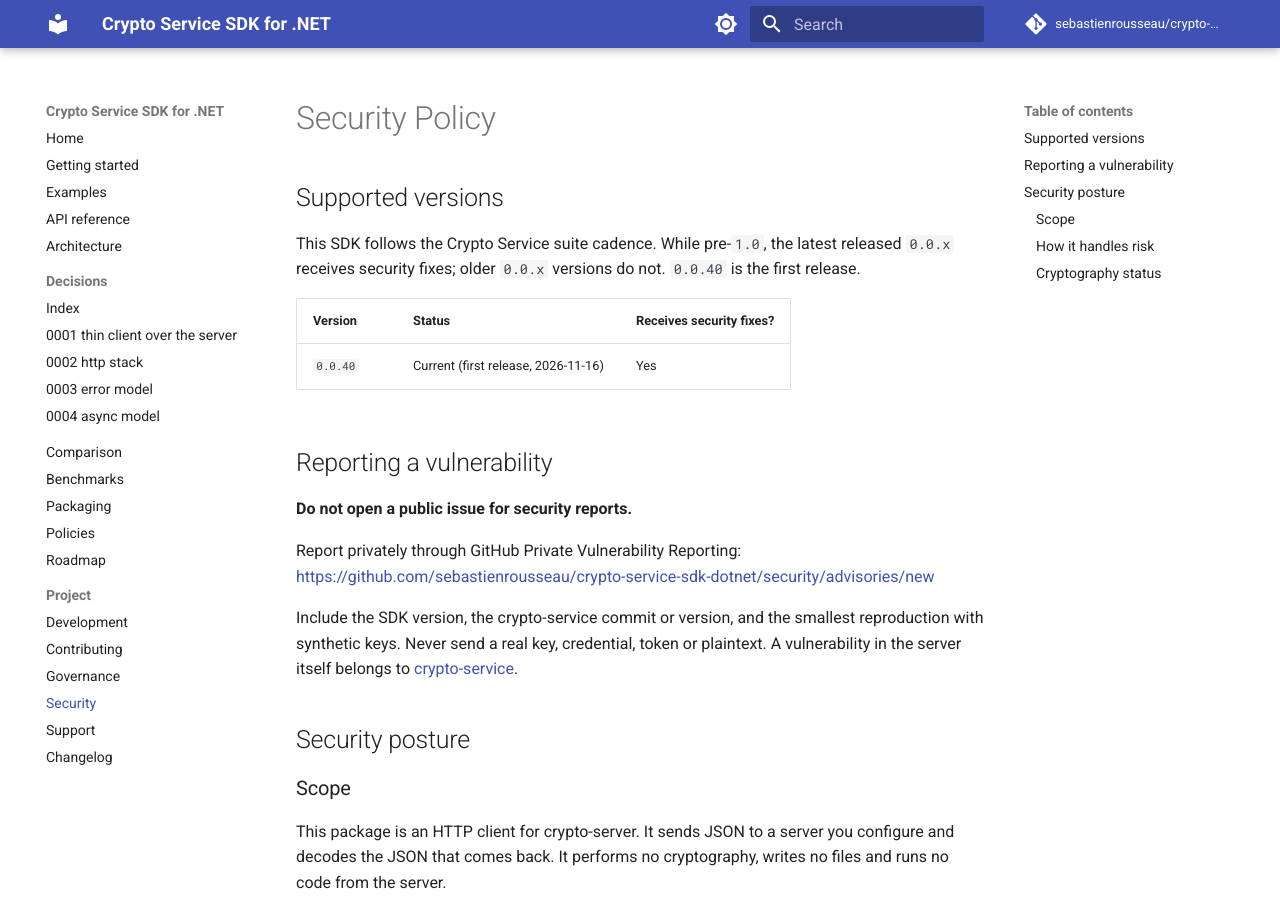
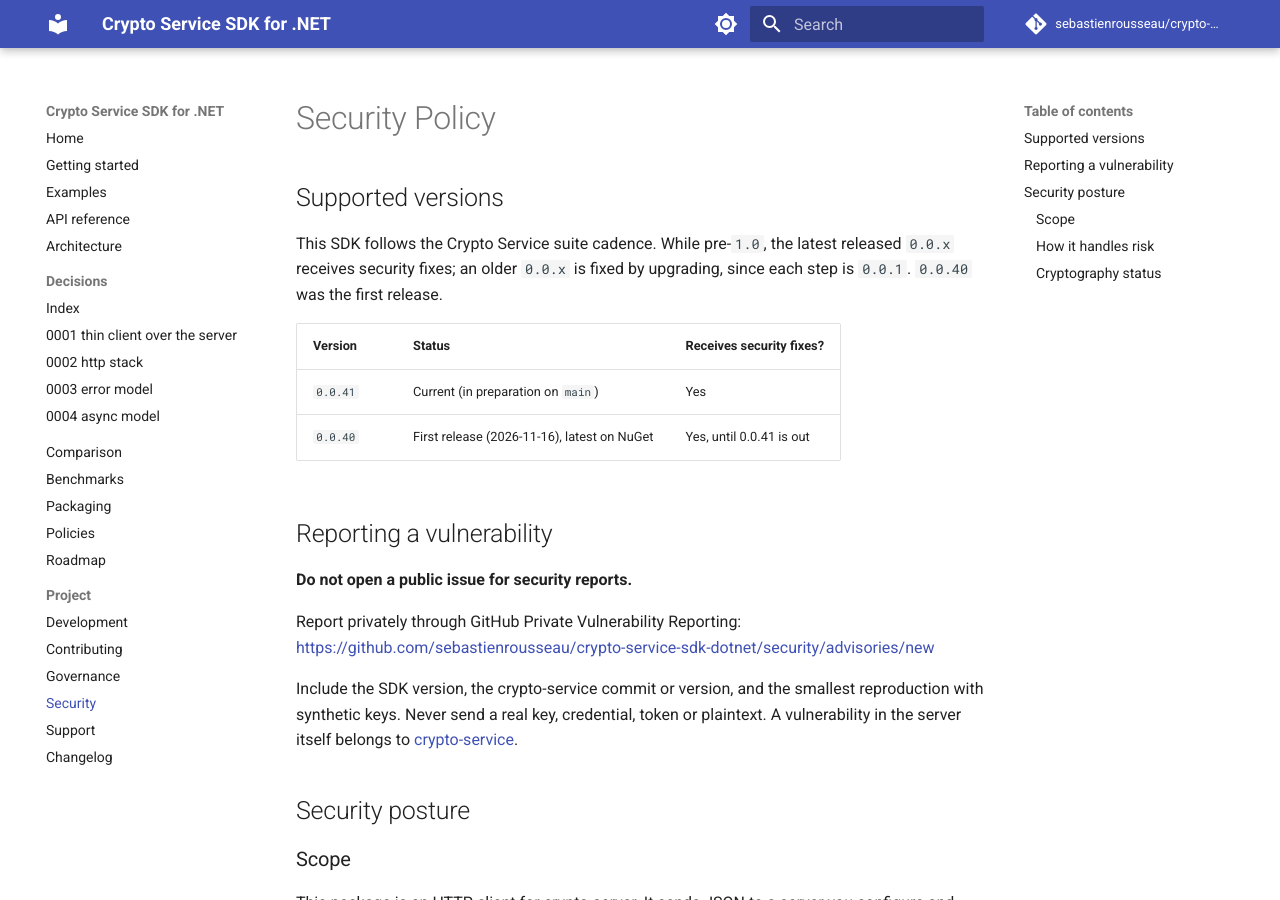
Before and after one commit to sebastienrousseau/crypto-service-sdk-dotnet, an MkDocs documentation site: the page built from docs/security.md, in a window 1280 px wide and 900 px high. Built offline with MkDocs 1.6.1 and Material for MkDocs 9.7.7, drawn with Linux system fonts in a browser that asks for light colours; comment, search, counter and statistics services are not loaded.

Commit message:
chore: open the 0.0.41 iteration
Move every version restatement to 0.0.41 and open its changelog
section, as scripts/verify-release-versions requires on the release
branch: the csproj, CITATION.cff, the bug report form, the README and
getting-started install snippets, the SECURITY.md and SUPPORT.md
tables, the roadmap and the User-Agent the tests expect.

The README and the getting-started page no longer say the package is
not yet on NuGet: CryptoService.Sdk 0.0.40 was published on
2026-11-17. The capability table says publication is available, and
SECURITY.md and SUPPORT.md list 0.0.40 as the latest published release
until 0.0.41 is out.

---
THE ARCHITECT ᛫ Sebastien Rousseau ᛫ https://sebastienrousseau.com
THE ENGINE ᛞ EUXIS ᛫ Enterprise Unified Execution Intelligence System ᛫ https://euxis.co

Assisted-by: Claude Opus 5.5
Signed-off-by: Sebastien Rousseau <sebastienrousseau@users.noreply.github.com>

```diff
--- a/SECURITY.md
+++ b/SECURITY.md
@@ -6,12 +6,14 @@
 ## Supported versions
 
 This SDK follows the Crypto Service suite cadence. While pre-`1.0`, the
-latest released `0.0.x` receives security fixes; older `0.0.x` versions
-do not. `0.0.40` is the first release.
+latest released `0.0.x` receives security fixes; an older `0.0.x` is
+fixed by upgrading, since each step is `0.0.1`. `0.0.40` was the first
+release.
 
 | Version | Status | Receives security fixes? |
 | :--- | :--- | :--- |
-| `0.0.40` | Current (first release, 2026-11-16) | Yes |
+| `0.0.41` | Current (in preparation on `main`) | Yes |
+| `0.0.40` | First release (2026-11-16), latest on NuGet | Yes, until 0.0.41 is out |
 
 ## Reporting a vulnerability
 
```
Also changed, not shown: CHANGELOG.md (+2 -0 lines), README.md (+9 -7 lines), SUPPORT.md (+2 -1 lines), docs/ROADMAP.md (+3 -1 lines), docs/getting-started.md (+5 -2 lines), 4 other files.
